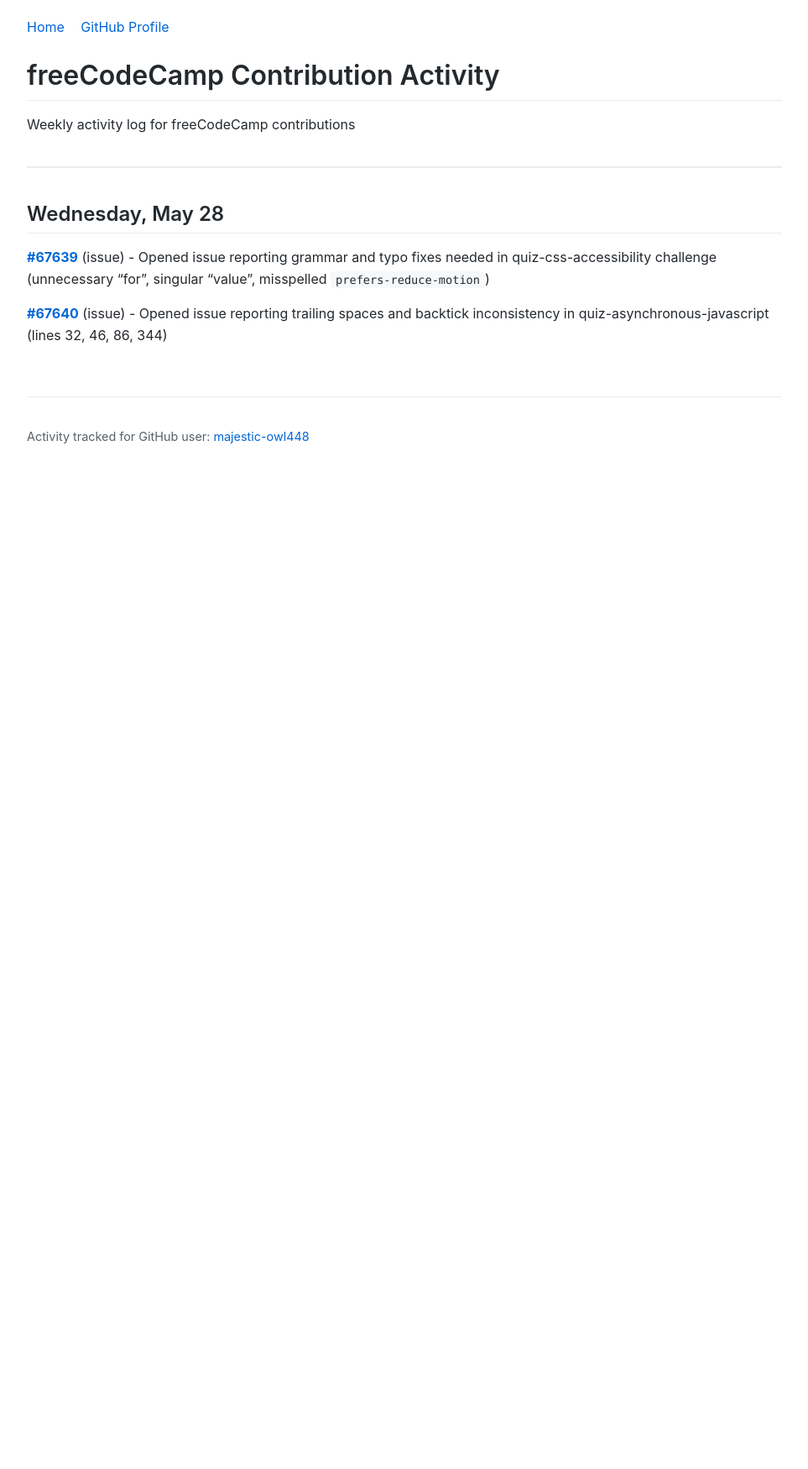
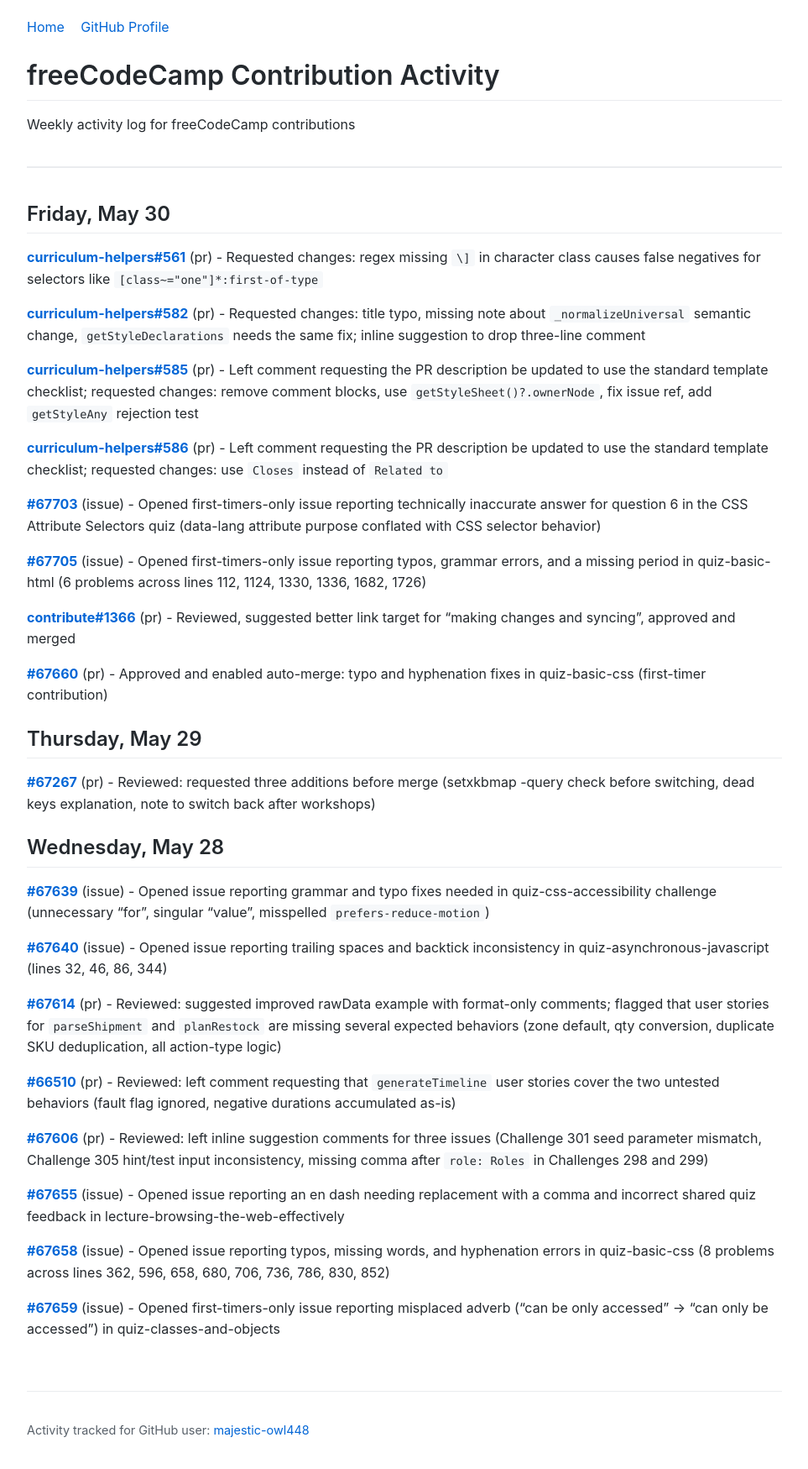
Before and after one commit to majestic-owl448/tracking, a Jekyll site: the page built from activity-2026-05-25.md, in a window 1280 px wide. Shown: the whole page at 84% size, without its empty margins (158-1121 px from the left). Built offline with Jekyll 4.4.1, drawn with Linux system fonts in a browser that asks for light colours; our own code applies the rules of GitHub Pages for plain Markdown files; before the commit the page ends 900 px from its top, so only the background shows below that.

Commit message:
may 30th

```diff
--- a/activity-2026-05-25.md
+++ b/activity-2026-05-25.md
@@ -1,5 +1,39 @@
+## Friday, May 30
+
+**[curriculum-helpers#561](https://github.com/freeCodeCamp/curriculum-helpers/pull/561)** (pr) - Requested changes: regex missing `\]` in character class causes false negatives for selectors like `[class~="one"]*:first-of-type`
+
+**[curriculum-helpers#582](https://github.com/freeCodeCamp/curriculum-helpers/pull/582)** (pr) - Requested changes: title typo, missing note about `_normalizeUniversal` semantic change, `getStyleDeclarations` needs the same fix; inline suggestion to drop three-line comment
+
+**[curriculum-helpers#585](https://github.com/freeCodeCamp/curriculum-helpers/pull/585)** (pr) - Left comment requesting the PR description be updated to use the standard template checklist; requested changes: remove comment blocks, use `getStyleSheet()?.ownerNode`, fix issue ref, add `getStyleAny` rejection test
+
+**[curriculum-helpers#586](https://github.com/freeCodeCamp/curriculum-helpers/pull/586)** (pr) - Left comment requesting the PR description be updated to use the standard template checklist; requested changes: use `Closes` instead of `Related to`
+
+**[#67703](https://github.com/freeCodeCamp/freeCodeCamp/issues/67703)** (issue) - Opened first-timers-only issue reporting technically inaccurate answer for question 6 in the CSS Attribute Selectors quiz (data-lang attribute purpose conflated with CSS selector behavior)
+
+**[#67705](https://github.com/freeCodeCamp/freeCodeCamp/issues/67705)** (issue) - Opened first-timers-only issue reporting typos, grammar errors, and a missing period in quiz-basic-html (6 problems across lines 112, 1124, 1330, 1336, 1682, 1726)
+
+**[contribute#1366](https://github.com/freeCodeCamp/contribute/pull/1366)** (pr) - Reviewed, suggested better link target for "making changes and syncing", approved and merged
+
+**[#67660](https://github.com/freeCodeCamp/freeCodeCamp/pull/67660)** (pr) - Approved and enabled auto-merge: typo and hyphenation fixes in quiz-basic-css (first-timer contribution)
+
+## Thursday, May 29
+
+**[#67267](https://github.com/freeCodeCamp/freeCodeCamp/pull/67267)** (pr) - Reviewed: requested three additions before merge (setxkbmap -query check before switching, dead keys explanation, note to switch back after workshops)
+
 ## Wednesday, May 28
 
 **[#67639](https://github.com/freeCodeCamp/freeCodeCamp/issues/67639)** (issue) - Opened issue reporting grammar and typo fixes needed in quiz-css-accessibility challenge (unnecessary "for", singular "value", misspelled `prefers-reduce-motion`)
 
 **[#67640](https://github.com/freeCodeCamp/freeCodeCamp/issues/67640)** (issue) - Opened issue reporting trailing spaces and backtick inconsistency in quiz-asynchronous-javascript (lines 32, 46, 86, 344)
+
+**[#67614](https://github.com/freeCodeCamp/freeCodeCamp/pull/67614)** (pr) - Reviewed: suggested improved rawData example with format-only comments; flagged that user stories for `parseShipment` and `planRestock` are missing several expected behaviors (zone default, qty conversion, duplicate SKU deduplication, all action-type logic)
+
+**[#66510](https://github.com/freeCodeCamp/freeCodeCamp/pull/66510)** (pr) - Reviewed: left comment requesting that `generateTimeline` user stories cover the two untested behaviors (fault flag ignored, negative durations accumulated as-is)
+
+**[#67606](https://github.com/freeCodeCamp/freeCodeCamp/pull/67606)** (pr) - Reviewed: left inline suggestion comments for three issues (Challenge 301 seed parameter mismatch, Challenge 305 hint/test input inconsistency, missing comma after `role: Roles` in Challenges 298 and 299)
+
+**[#67655](https://github.com/freeCodeCamp/freeCodeCamp/issues/67655)** (issue) - Opened issue reporting an en dash needing replacement with a comma and incorrect shared quiz feedback in lecture-browsing-the-web-effectively
+
+**[#67658](https://github.com/freeCodeCamp/freeCodeCamp/issues/67658)** (issue) - Opened issue reporting typos, missing words, and hyphenation errors in quiz-basic-css (8 problems across lines 362, 596, 658, 680, 706, 736, 786, 830, 852)
+
+**[#67659](https://github.com/freeCodeCamp/freeCodeCamp/issues/67659)** (issue) - Opened first-timers-only issue reporting misplaced adverb ("can be only accessed" → "can only be accessed") in quiz-classes-and-objects
```
Also changed, not shown: follow-up.md (+12 -1 lines).
